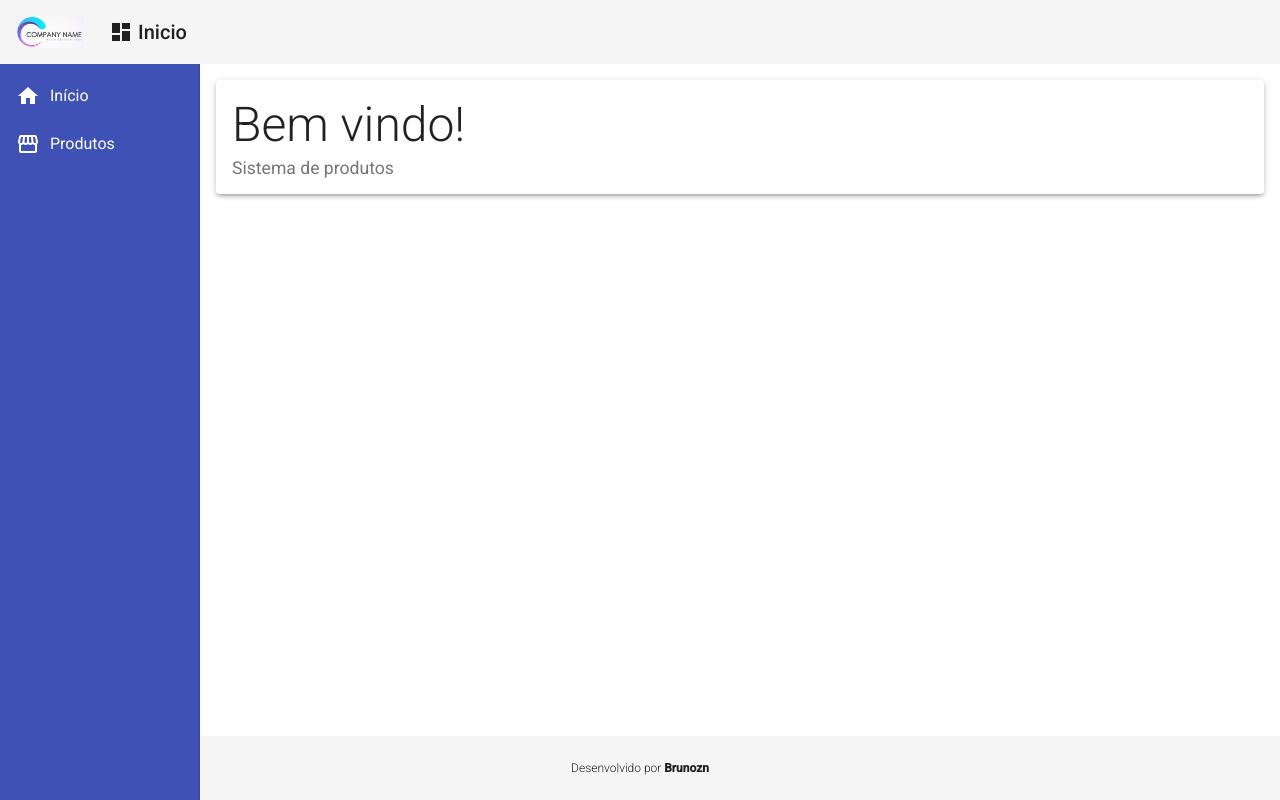
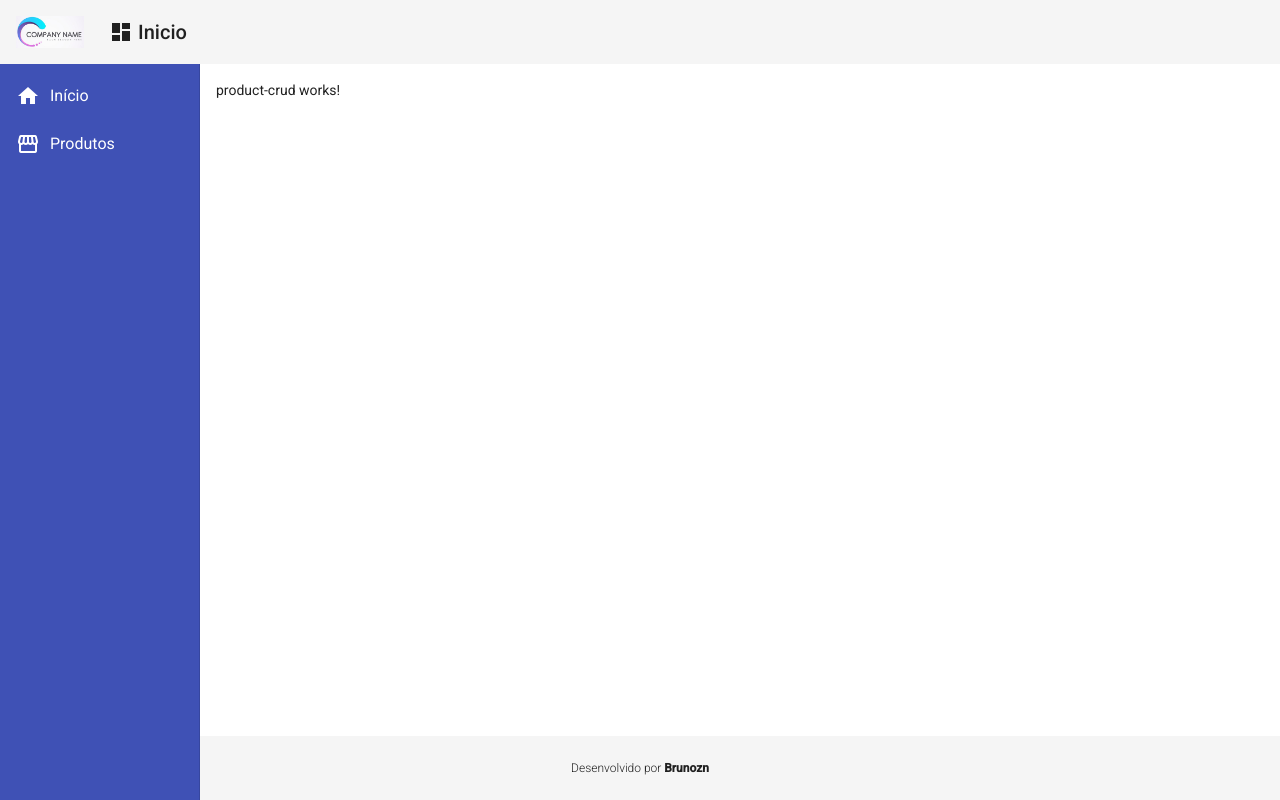
Before and after one commit to brunozn/crud_angular, an Angular app in the folder front/: page /products in a window 1280 px wide. Before the commit this address led to /. Built offline with nearby package versions, Linux system fonts and the light colour scheme.

Commit message:
navegaçao entre componentes]

```diff
--- a/front/src/app/app-routing.module.ts
+++ b/front/src/app/app-routing.module.ts
@@ -1,7 +1,17 @@
 import { NgModule } from '@angular/core';
 import { Routes, RouterModule } from '@angular/router';
 
-const routes: Routes = [];
+import {HomeComponent } from './views/home/home.component';
+import {ProductCrudComponent} from './views/product-crud/product-crud.component';
+
+const routes: Routes = [{
+  path: "",
+  component: HomeComponent
+},
+{
+  path: "products",
+  component: ProductCrudComponent
+}];
 
 @NgModule({
   imports: [RouterModule.forRoot(routes)],
--- a/front/src/app/app.module.ts
+++ b/front/src/app/app.module.ts
@@ -14,6 +14,7 @@ import { MatSidenavModule } from  '@angular/material/sidenav';
 import { MatCardModule } from  '@angular/material/card';
 import { MatListModule } from '@angular/material/list';
 import { HomeComponent } from './views/home/home.component';
+import { ProductCrudComponent } from './views/product-crud/product-crud.component';
 
 
 
@@ -24,6 +25,7 @@ import { HomeComponent } from './views/home/home.component';
     FooterComponent,
     NavComponent,
     HomeComponent,
+    ProductCrudComponent,
   ],
   imports: [
     BrowserModule,
--- a/front/src/app/components/templates/header/header.component.html
+++ b/front/src/app/components/templates/header/header.component.html
@@ -1,6 +1,6 @@
 <mat-toolbar class="header mat-elevation-z4">
     <span>
-      <a>
+      <a routerLink="/">
           <img class="logo-header" src="assets/img/logo.jpg" alt="logo">
         </a>
     </span>
--- a/front/src/app/components/templates/nav/nav.component.html
+++ b/front/src/app/components/templates/nav/nav.component.html
@@ -22,7 +22,6 @@
     </mat-sidenav>
 
     <mat-sidenav-content class="content">
-        <app-home></app-home>
-        <!-- <router-outlet></router-outlet> -->
+        <router-outlet></router-outlet>
     </mat-sidenav-content>
 </mat-sidenav-container>
--- /dev/null
+++ b/front/src/app/views/product-crud/product-crud.component.html
@@ -0,0 +1 @@
+<p>product-crud works!</p>
--- /dev/null
+++ b/front/src/app/views/product-crud/product-crud.component.ts
@@ -0,0 +1,15 @@
+import { Component, OnInit } from '@angular/core';
+
+@Component({
+  selector: 'app-product-crud',
+  templateUrl: './product-crud.component.html',
+  styleUrls: ['./product-crud.component.css']
+})
+export class ProductCrudComponent implements OnInit {
+
+  constructor() { }
+
+  ngOnInit(): void {
+  }
+
+}
```
Also changed, not shown: front/src/app/views/product-crud/product-crud.component.css (added).
